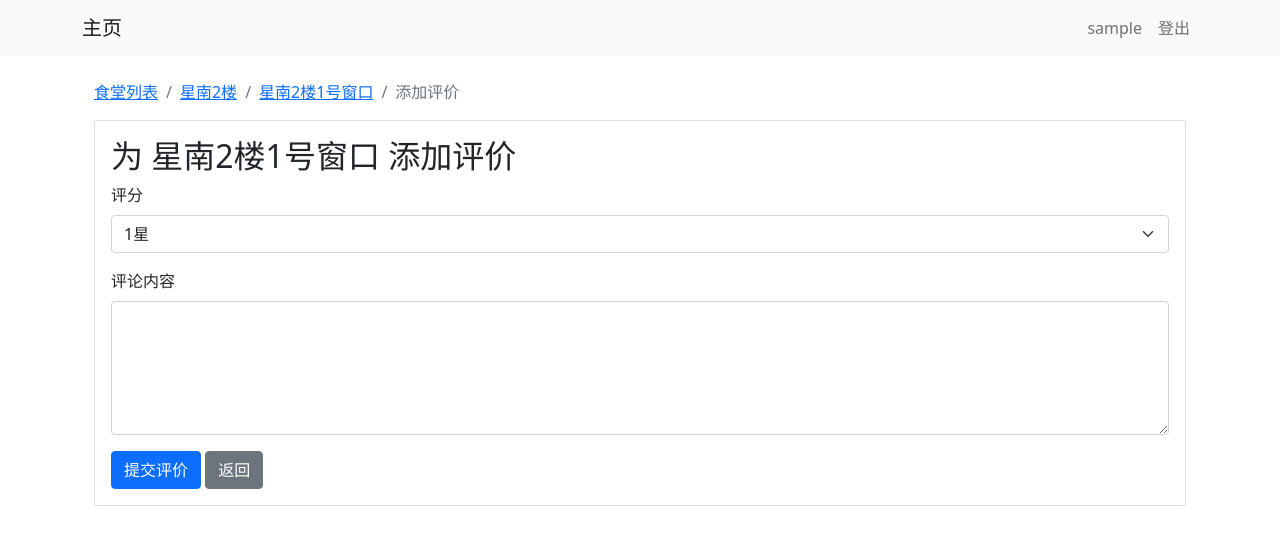
After one commit to Killian-Lee/Eat-What, a Flask app: page /window/1/comment in a window 1280 px wide. The commit adds this page. Shown: the top 545 px of the page. Run offline with Flask 2, Linux system fonts and the light colour scheme; a user stored in the database is signed in; data comes from the database, SQL or seed files in the repository.

Commit message:
增加评论功能

```diff
--- a/app/forms.py
+++ b/app/forms.py
@@ -1,5 +1,5 @@
 from flask_wtf import FlaskForm
-from wtforms import StringField, PasswordField, SubmitField, BooleanField, SelectField
+from wtforms import StringField, PasswordField, SubmitField, BooleanField, SelectField, TextAreaField
 from wtforms.validators import DataRequired, Length, EqualTo, Email, Regexp, ValidationError
 from app.models import User
 
@@ -94,3 +94,17 @@ class RandomSearchForm(FlaskForm):
         ('5', '5星')
     ])
     submit = SubmitField('随机选择')
+
+class CommentForm(FlaskForm):
+    content = TextAreaField('评论内容', validators=[
+        DataRequired(message='评论内容不能为空'),
+        Length(min=1, max=500, message='评论长度必须在1-500字之间')
+    ])
+    rating = SelectField('评分', choices=[
+        ('1', '1星'),
+        ('2', '2星'),
+        ('3', '3星'),
+        ('4', '4星'),
+        ('5', '5星')
+    ], validators=[DataRequired(message='请选择评分')])
+    submit = SubmitField('提交评价')
--- a/app/models.py
+++ b/app/models.py
@@ -38,6 +38,11 @@ class Window(db.Model):
     comments = db.relationship('Comment', backref='window', lazy=True)
     ratings = db.relationship('Rating', backref='window', lazy=True)
 
+    @property
+    def comment_count(self):
+        """获取评论数量"""
+        return Comment.query.filter_by(window_id=self.id).count()
+
 class Comment(db.Model):
     __tablename__ = 'comments'
     id = db.Column(db.Integer, primary_key=True)
--- a/app/routes.py
+++ b/app/routes.py
@@ -1,13 +1,14 @@
 from flask import Blueprint, render_template, flash, redirect, url_for, request, session, jsonify
 from app.forms import (LoginForm, EmailVerificationForm, RegistrationForm,
-                      ResetPasswordRequestForm, ResetPasswordForm, RandomSearchForm)
-from app.models import User, Window, Canteen, Comment
+                      ResetPasswordRequestForm, ResetPasswordForm, RandomSearchForm, CommentForm)
+from app.models import User, Window, Canteen, Comment, Rating
 from app import db
 from flask_login import login_user, logout_user, login_required, current_user
 from werkzeug.urls import url_parse
 from app.utils import generate_verification_code, send_verification_email
 from datetime import datetime, timedelta
 import random
+from sqlalchemy.sql import func
 
 auth_bp = Blueprint('auth', __name__)
 
@@ -233,3 +234,39 @@ def view_window(id):
     window = Window.query.get_or_404(id)
     comments = Comment.query.filter_by(window_id=id).order_by(Comment.created_at.desc()).all()
     return render_template('window_detail.html', window=window, comments=comments)
+
+@auth_bp.route('/window/<int:id>/comment', methods=['GET', 'POST'])
+@login_required
+def add_comment(id):
+    window = Window.query.get_or_404(id)
+    form = CommentForm()
+
+    if form.validate_on_submit():
+        # 添加评论
+        comment = Comment(
+            content=form.content.data,
+            user_id=current_user.id,
+            window_id=id
+        )
+        db.session.add(comment)
+
+        # 添加评分
+        rating = Rating(
+            stars=int(form.rating.data),
+            user_id=current_user.id,
+            window_id=id
+        )
+        db.session.add(rating)
+
+        # 更新窗口平均评分
+        window.avg_rating = (
+            db.session.query(func.avg(Rating.stars))
+            .filter(Rating.window_id == id)
+            .scalar() or 0.0
+        )
+
+        db.session.commit()
+        flash('评价提交成功！', 'success')
+        return redirect(url_for('auth.view_window', id=id))
+
+    return render_template('add_comment.html', form=form, window=window)
--- /dev/null
+++ b/app/templates/add_comment.html
@@ -0,0 +1,51 @@
+{% extends "base.html" %}
+
+{% block title %}添加评价 - {{ window.name }}{% endblock %}
+
+{% block content %}
+<div class="container">
+    <nav aria-label="breadcrumb">
+        <ol class="breadcrumb">
+            <li class="breadcrumb-item"><a href="{{ url_for('auth.list_canteens') }}">食堂列表</a></li>
+            <li class="breadcrumb-item">
+                <a href="{{ url_for('auth.view_canteen', name=window.canteen.name, floor=window.canteen.floor) }}">
+                    {{ window.canteen.name }}{{ window.canteen.floor }}楼
+                </a>
+            </li>
+            <li class="breadcrumb-item">
+                <a href="{{ url_for('auth.view_window', id=window.id) }}">{{ window.name }}</a>
+            </li>
+            <li class="breadcrumb-item active">添加评价</li>
+        </ol>
+    </nav>
+
+    <div class="card">
+        <div class="card-body">
+            <h2 class="card-title">为 {{ window.name }} 添加评价</h2>
+            <form method="POST">
+                {{ form.hidden_tag() }}
+                <div class="mb-3">
+                    {{ form.rating.label(class="form-label") }}
+                    {{ form.rating(class="form-select") }}
+                    {% if form.rating.errors %}
+                        {% for error in form.rating.errors %}
+                            <div class="text-danger">{{ error }}</div>
+                        {% endfor %}
+                    {% endif %}
+                </div>
+                <div class="mb-3">
+                    {{ form.content.label(class="form-label") }}
+                    {{ form.content(class="form-control", rows="5") }}
+                    {% if form.content.errors %}
+                        {% for error in form.content.errors %}
+                            <div class="text-danger">{{ error }}</div>
+                        {% endfor %}
+                    {% endif %}
+                </div>
+                {{ form.submit(class="btn btn-primary") }}
+                <a href="{{ url_for('auth.view_window', id=window.id) }}" class="btn btn-secondary">返回</a>
+            </form>
+        </div>
+    </div>
+</div>
+{% endblock %}
--- a/app/templates/canteen_detail.html
+++ b/app/templates/canteen_detail.html
@@ -22,6 +22,7 @@
                     <p class="card-text">
                         <small class="text-muted">窗口编号：{{ window.number }}</small><br>
                         <small class="text-muted">价格范围：{{ window.min_price }}-{{ window.max_price }}元</small><br>
+                        <small class="text-muted">点评次数：{{ window.comment_count }}次</small><br>
                         <small class="text-muted">平均评分：⭐{{ "%.1f"|format(window.avg_rating) }}</small>
                     </p>
                     <a href="{{ url_for('auth.view_window', id=window.id) }}" class="btn btn-primary">查看详情</a>
--- a/app/templates/random_result.html
+++ b/app/templates/random_result.html
@@ -12,6 +12,7 @@
                     <h3>{{ window.canteen.name }}{{ window.canteen.floor }}楼 {{ window.name }}</h3>
                     <p class="mb-2">窗口编号：{{ window.number }}</p>
                     <p class="mb-2">价格范围：{{ window.min_price }}-{{ window.max_price }}元</p>
+                    <p class="mb-2">点评次数：{{ window.comment_count }}次</p>
                     <p class="mb-2">平均评分：⭐{{ "%.1f"|format(window.avg_rating) }}</p>
                 </div>
                 <div class="mt-4">
--- a/app/templates/welcome.html
+++ b/app/templates/welcome.html
@@ -18,12 +18,11 @@
                         <h5 class="mb-1">随机推荐</h5>
                         <p class="mb-1">让系统帮您选择今天吃什么</p>
                     </a>
-                    <a href="#" class="list-group-item list-group-item-action">
+                    <a href="{{ url_for('auth.list_canteens') }}" class="list-group-item list-group-item-action" onclick="window.location.href='{{ url_for('auth.list_canteens') }}'">
                         <h5 class="mb-1">评分评价</h5>
-                        <p class="mb-1">分享您的用餐体验</p>
+                        <p class="mb-1">浏览食堂窗口并进行评分评价</p>
                     </a>
                 </div>
-                <a href="{{ url_for('auth.random_window') }}" class="btn btn-primary">开始探索</a>
             </div>
         </div>
     </div>
--- a/app/templates/window_detail.html
+++ b/app/templates/window_detail.html
@@ -23,8 +23,12 @@
                 <div class="col-md-6">
                     <p><strong>窗口编号：</strong>{{ window.number }}</p>
                     <p><strong>价格范围：</strong>{{ window.min_price }}-{{ window.max_price }}元</p>
+                    <p><strong>点评次数：</strong>{{ window.comment_count }}次</p>
                     <p><strong>平均评分：</strong>⭐{{ "%.1f"|format(window.avg_rating) }}</p>
                 </div>
+            </div>
+            <div class="mt-3">
+                <a href="{{ url_for('auth.add_comment', id=window.id) }}" class="btn btn-primary">添加评价</a>
             </div>
         </div>
     </div>
--- a/run.py
+++ b/run.py
@@ -45,7 +45,7 @@ def init_db():
 
 if __name__ == '__main__':
     init_db()
-    app.run(host='0.0.0.0', port=8000)
+    app.run(host='0.0.0.0')
 else:
     print("通过 gunicorn 启动，初始化数据库...")
     init_db()
--- a/startup.txt
+++ b/startup.txt
@@ -1 +1 @@
-gunicorn --bind=0.0.0.0:8000 --workers=4 --timeout 600 --access-logfile - --error-logfile - run:app
+gunicorn --bind=0.0.0.0 --workers=4 --timeout 600 --access-logfile - --error-logfile - run:app
```
